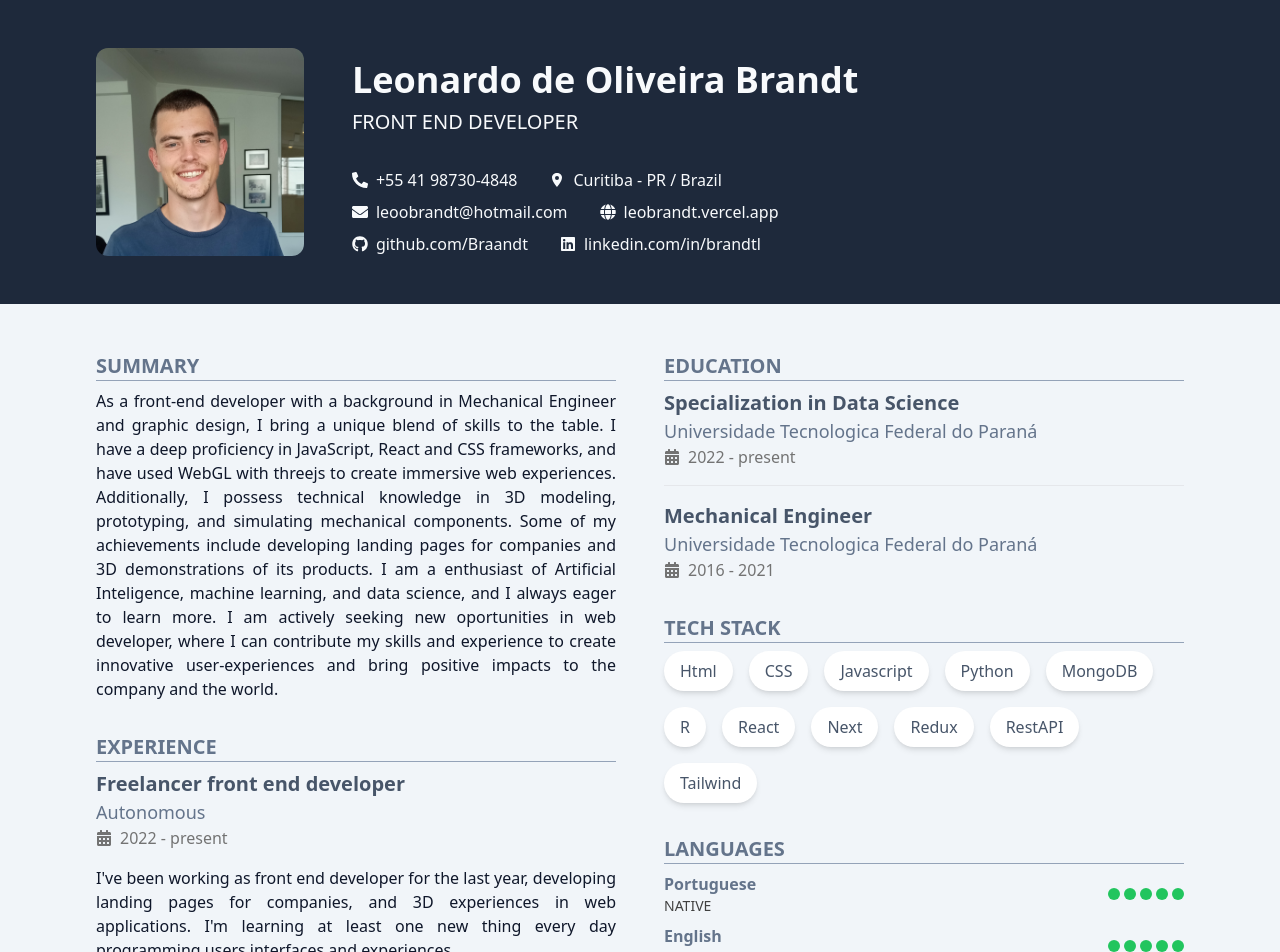
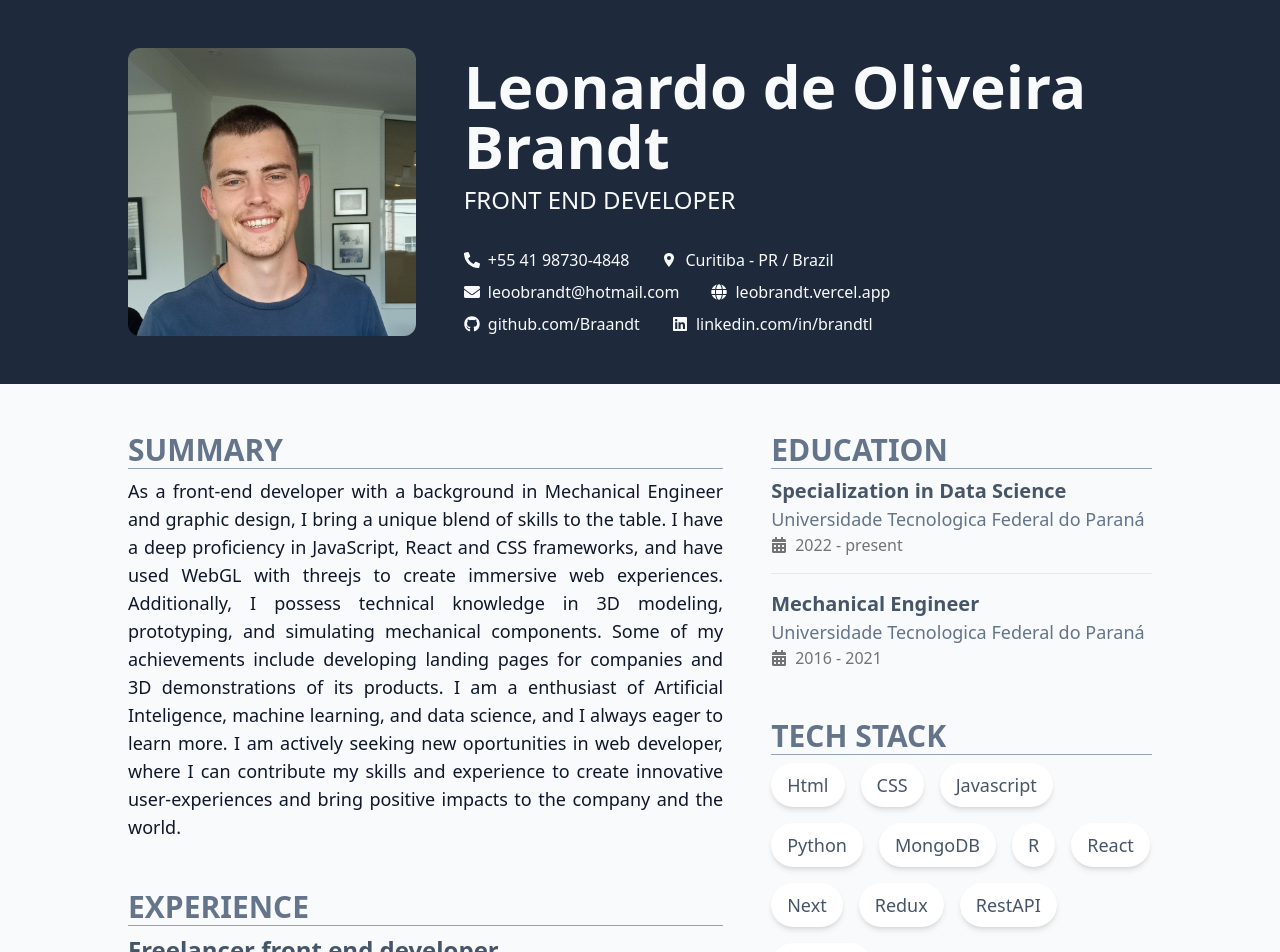
Before and after one commit to Braandt/resume, a React (Vite) app: page / in a window 1280 px wide. Shown: the top 952 px of the page. Built offline with nearby package versions, Linux system fonts and the light colour scheme.

Commit message:
print sizes A2

```diff
--- a/src/App.jsx
+++ b/src/App.jsx
@@ -3,7 +3,7 @@ import Header from "./components/Header";
 
 export default function App() {
 	return (
-		<div className="bg-slate-100 aspect-[1.414/2] text-slate-900">
+		<div className="bg-slate-50 aspect-[1.414/2] text-slate-900">
 			<Header />
 
 			<Body />
--- a/src/components/Block.jsx
+++ b/src/components/Block.jsx
@@ -1,7 +1,7 @@
 export default function Block({ title, children }) {
     return (
-        <div>
-            <div className="text-primary-500 text-xl font-bold uppercase mb-2 border-b border-primary-400">
+        <div className="text-lg">
+            <div className="text-primary-500 text-3xl font-bold uppercase mb-2 border-b border-primary-400">
                 {title}
             </div>
             {children}
--- a/src/components/Body.jsx
+++ b/src/components/Body.jsx
@@ -9,12 +9,12 @@ import Techs from "./Techs";
 export default function Body() {
     return (
         <div
-            className="flex flex-col px-6 py-12 grid-cols-2 gap-12
-        md:px-24 md:grid"
+            className="flex flex-col px-6 py-12 grid-cols-10 gap-12
+        md:px-32 md:grid"
         >
 
             {/* Left */}
-            <div className="flex flex-col gap-8 ">
+            <div className="flex flex-col gap-12 col-span-6">
 
                 <Summary />
 
@@ -23,7 +23,7 @@ export default function Body() {
             </div>
 
             {/* Right */}
-            <div className="flex flex-col gap-8">
+            <div className="flex flex-col gap-12 col-span-4">
 
                 <Education />
 
--- a/src/components/Experience.jsx
+++ b/src/components/Experience.jsx
@@ -40,10 +40,10 @@ export default function Experience() {
 function ExperienceBlock({ title, company, date, children }) {
     return (
         <div>
-            <div className="text-xl font-bold text-primary-600">
+            <div className="text-2xl font-bold text-primary-600">
                 {title}
             </div>
-            <div className="text-primary-500 text-lg">
+            <div className="text-primary-500 text-xl">
                 {company}
             </div>
             <MyDate date={date} />
--- a/src/components/Header.jsx
+++ b/src/components/Header.jsx
@@ -16,10 +16,10 @@ export default function Header() {
         <div
             className="items w-full gap-12 bg-primary-800 text-primary-50 px-6 py-12
             sm:flex
-            md:px-24"
+            md:px-32"
         >
             <img
-                className="h-52 rounded-xl mb-4 self-center
+                className="h-72 rounded-xl mb-4 self-center
                 sm:mb-0"
                 src="/me2.jpg"
                 alt="Photo of me"
@@ -27,11 +27,11 @@ export default function Header() {
             <div className="flex flex-col self-end">
                 <h1
                     className='font-semibold mb-2 text-2xl
-                sm:text-4xl'
+                sm:text-6xl'
                 >
                     Leonardo de Oliveira Brandt
                 </h1>
-                <h2 className='mb-8 text-xl font-thin uppercase'>Front End Developer</h2>
+                <h2 className='mb-8 text-2xl font-thin uppercase'>Front End Developer</h2>
                 <div
                     className='flex flex-wrap justify-between gap-y-2 gap-x-8
                 md:w-4/6 md:justify-normal'
--- a/src/components/LinkElement.jsx
+++ b/src/components/LinkElement.jsx
@@ -14,7 +14,7 @@ export default function LinkElement({ title, subtitle, href }) {
                         <h1 className="text-primary-500 font-bold whitespace-nowrap overflow-hidden text-ellipsis">
                             {title}
                         </h1>
-                        <h2 className="text-base text-neutral-700">{subtitle}</h2>
+                        <h2 className="text-base text-neutral-400">{subtitle}</h2>
                     </div>
                     <FaLink className="text-primary-400 min-w-fit" />
                 </div>
```
Also changed, not shown: 1 other file (tests, documents, lock files or other folders).
